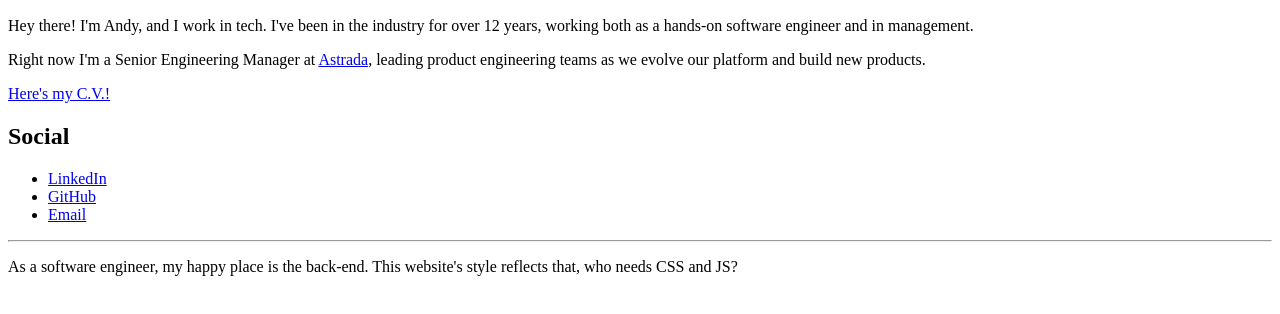
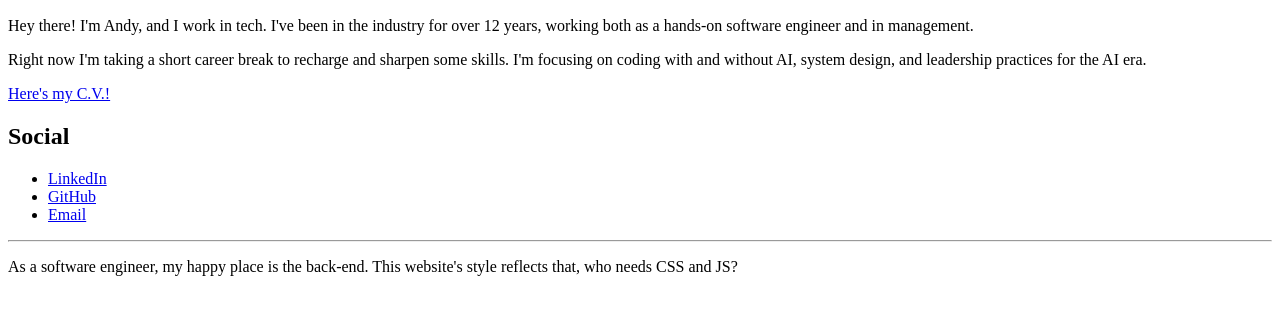
Before and after one commit to seekandystroy/seekandystroy.github.io, a plain HTML site: page index.html in a window 1280 px wide. Shown: the part 302-616 px from the top of the page. Drawn offline with Linux system fonts and the light colour scheme.

Commit message:
feat: change employment line

```diff
--- a/index.html
+++ b/index.html
@@ -22,7 +22,7 @@
 
     <p>Hey there! I'm Andy, and I work in tech. I've been in the industry for over 12 years, working both as a hands-on software engineer and in management.</p>
 
-    <p>Right now I'm a Senior Engineering Manager at <a href="https://astrada.co/">Astrada</a>, leading product engineering teams as we evolve our platform and build new products.</p>
+    <p>Right now I'm taking a short career break to recharge and sharpen some skills. I'm focusing on coding with and without AI, system design, and leadership practices for the AI era.</p>
 
     <a href="./CV-AndyGoncalves.pdf">Here's my C.V.!</a>
 
```
